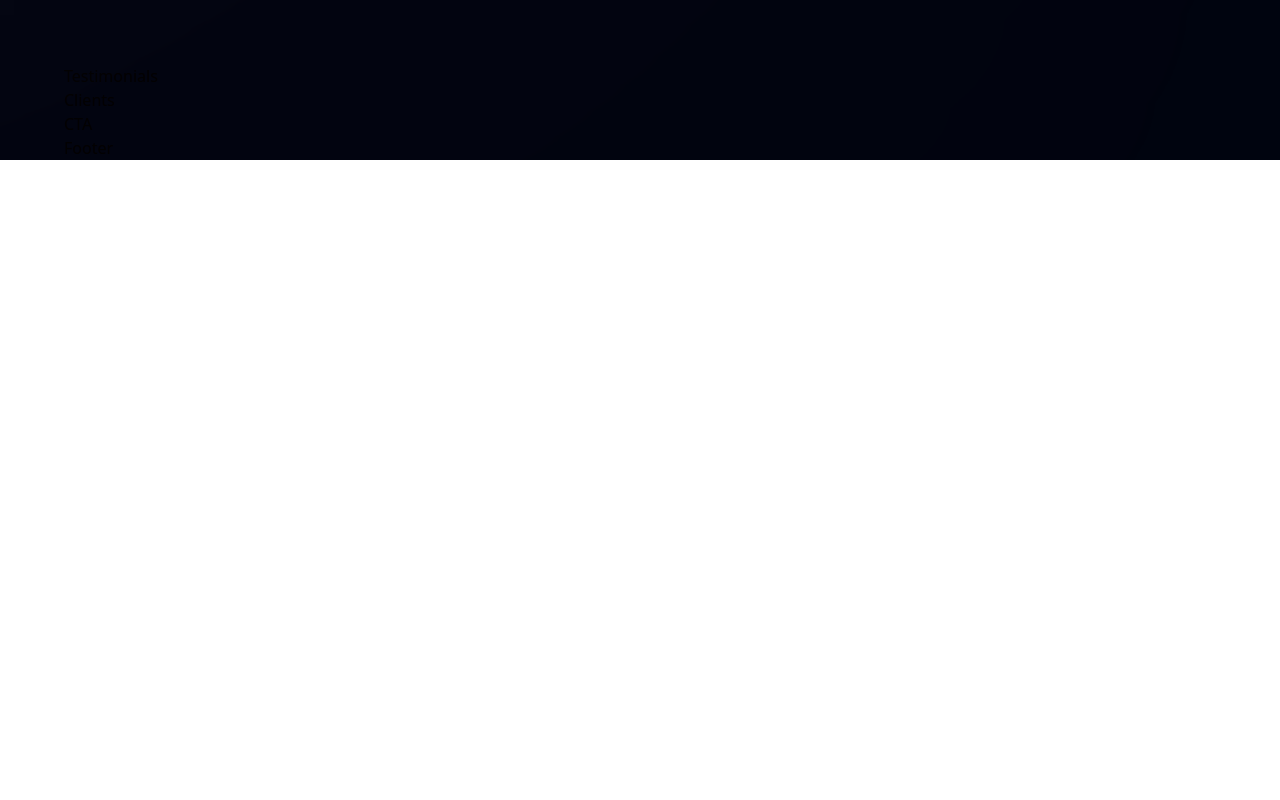
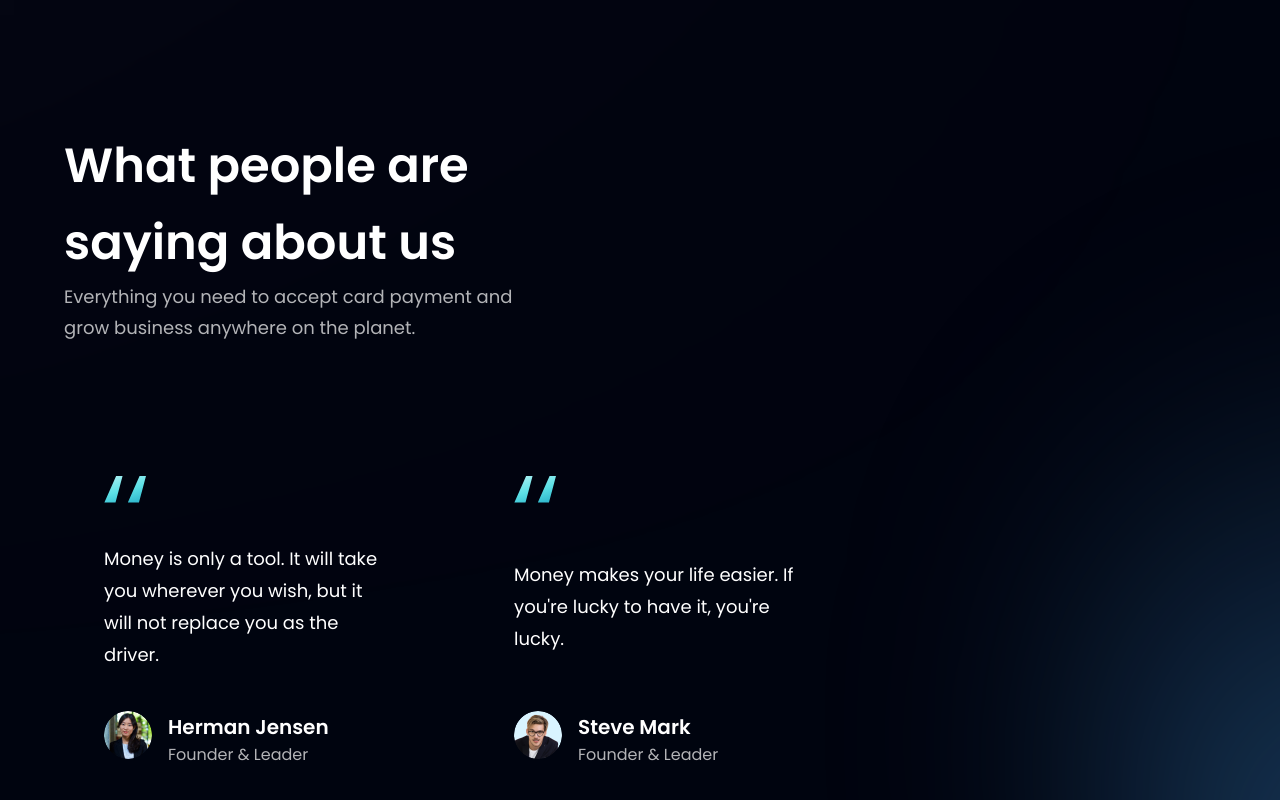
Before and after one commit to 1Nelsonel/bank_modern_app, a React (Vite) app in the folder bank_modern_app/: page / in a window 1280 px wide. Shown: the part 2820-3620 px from the top of the page. Before the commit the page ends 2980 px from the top, so only its background shows below. Built offline with nearby package versions, Linux system fonts and the light colour scheme.

Commit message:
Testimonials success

```diff
--- a/bank_modern_app/src/components/FeedbackCard.jsx
+++ b/bank_modern_app/src/components/FeedbackCard.jsx
@@ -1,9 +1,18 @@
 import React from 'react'
+import { quotes } from '../assets'
 
-const FeedbackCard = () => {
-  return (
-    <div>FeedbackCard</div>
+const FeedbackCard = ({content, name, title, img }) => (
+    <div className='flex justify-between flex-col px-10 py-12 rounded-[20px] max-w-[370px] md:mr-10 sm:mr-5 mr-0 my-5 feedback-card'>
+      <img src={quotes} alt="double_quotes" className='w-[42px] h-[27px] object-contain' />
+      <p className='font-poppins font-normal text-[18px] leading-[32px] text-white my-10'>{content}</p>
+      <div className='flex flex-row'>
+        <img src={img} alt="name" className='w-[48px] h-[48px] rounded-full' />
+        <div className='flex flex-col ml-4'>
+          <h4 className='font-poppins font-semibold text-[20px] leading-[32px] text-white'>{name}</h4>
+          <p className='font-poppins font-normal text-[16px] leading-[24px] text-dimWhite'>{title}</p>
+        </div>
+      </div>
+    </div>
   )
-}
 
 export default FeedbackCard
--- a/bank_modern_app/src/components/Testimonials.jsx
+++ b/bank_modern_app/src/components/Testimonials.jsx
@@ -1,9 +1,29 @@
-import React from 'react'
+import { feedback } from "../constants";
+import styles from "../style";
+import FeedbackCard from './FeedbackCard';
 
-const Testimonials = () => {
-  return (
-    <div>Testimonials</div>
+
+const Testimonials = () => (
+    <section className={`${styles.paddingY} ${styles.flexCenter} flex-col relative`}>
+      <div className="absolute z-[0] w-[60%] h-[60%] -right-[50%] rounded-full blue__gradient" />
+
+      <div className="w-full justify-between item-center md:flex-row flex-col sm:mb-16 mb-6 relative z-[1]">
+        <h1 className={styles.heading2}>
+          What people are <br className="sm:block hidden" />
+        saying about us
+        </h1>
+        <div className="w-full md:mt-0 mt-6">
+          <p className={`${styles.paragraph} text-left max-w-[450px]`}>Everything you need to accept card payment and grow business anywhere on the planet.</p>
+        </div>
+      </div>
+
+      <div className="flex flex-wrap sm:justify-start justify-center w-full feedback-container relative z-[1]">
+        {feedback.map((card) => (
+          <FeedbackCard key={ card.id } {...card} />
+        ))}
+      </div>
+    </section>
   )
-}
+
 
 export default Testimonials
```
